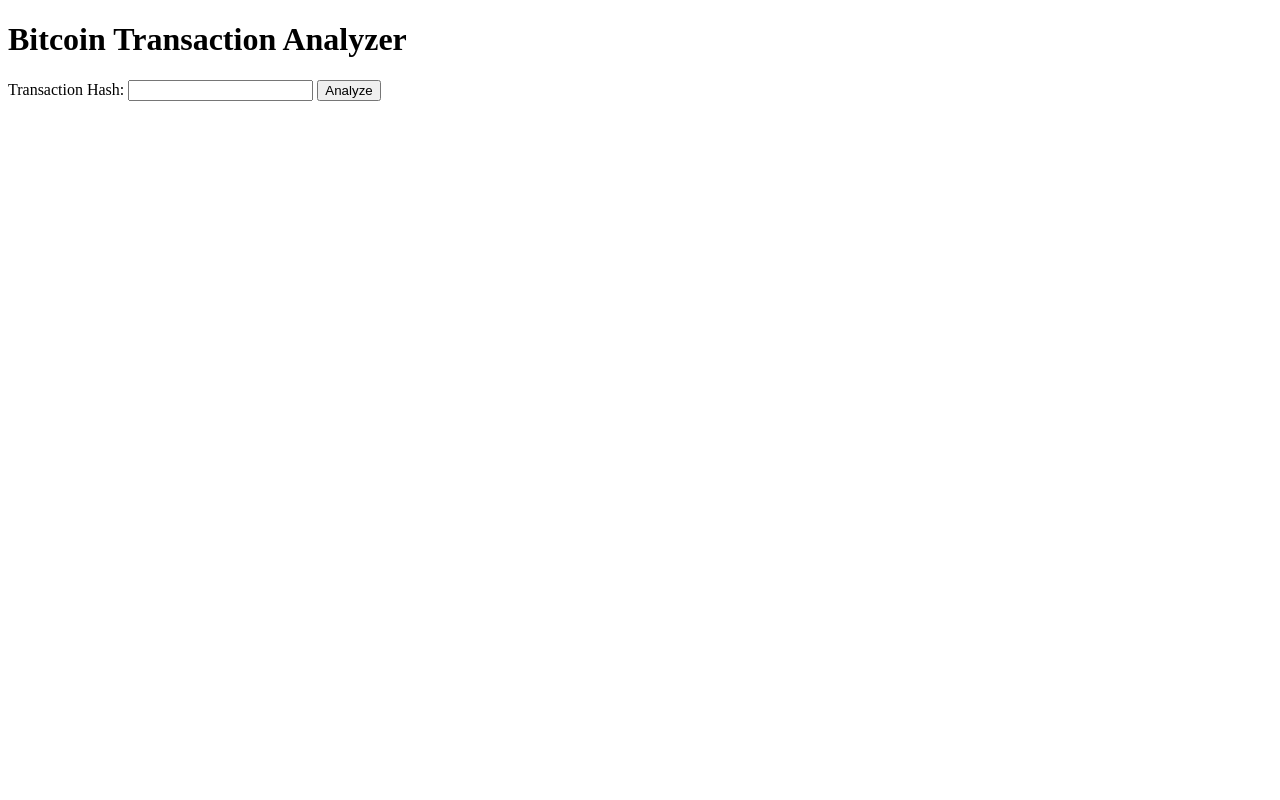
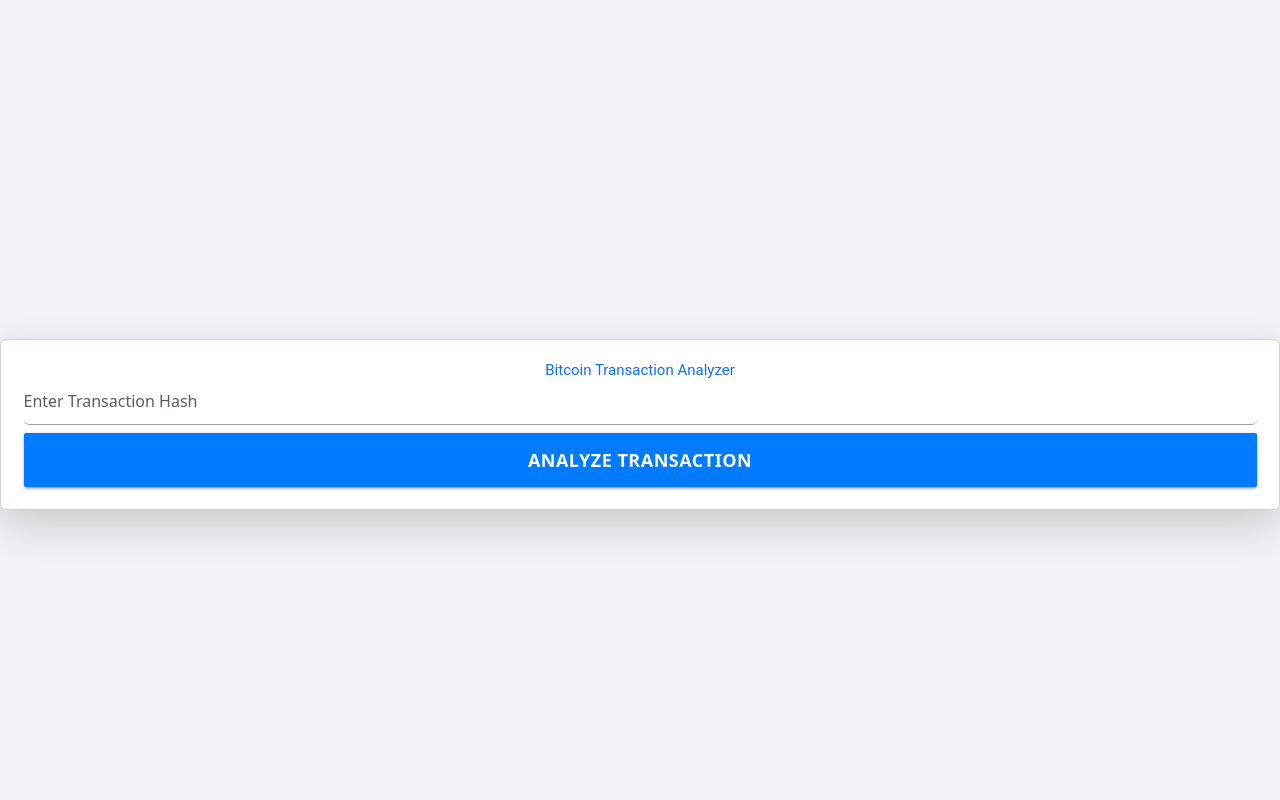
Before and after one commit to TusharChopraCyber/NIT_KKR, a Flask app: page / in a window 1280 px wide. Run offline with Flask 3, Linux system fonts and the light colour scheme; some libraries are stand-ins or nearby versions.

Commit message:
Update index.html

```diff
--- a/templates/index.html
+++ b/templates/index.html
@@ -1,14 +1,93 @@
 <!DOCTYPE html>
-<html>
+<html lang="en">
 <head>
+    <meta charset="UTF-8">
+    <meta name="viewport" content="width=device-width, initial-scale=1.0">
     <title>Bitcoin Transaction Analyzer</title>
+
+    <!-- Bootstrap CSS -->
+    <link href="https://cdn.jsdelivr.net/npm/bootstrap@5.3.0/dist/css/bootstrap.min.css" rel="stylesheet">
+
+    <!-- Tailwind CSS -->
+    <script src="https://cdn.tailwindcss.com"></script>
+
+    <!-- Materialize CSS -->
+    <link href="https://cdnjs.cloudflare.com/ajax/libs/materialize/1.0.0/css/materialize.min.css" rel="stylesheet">
+
+    <style>
+        body {
+            background-color: #f0f4f8;
+        }
+        .container {
+            margin-top: 5%;
+            max-width: 600px;
+        }
+        h1 {
+            color: #333;
+            text-align: center;
+            font-family: 'Roboto', sans-serif;
+            font-weight: 700;
+            margin-bottom: 20px;
+        }
+        .form-control {
+            margin-bottom: 15px;
+        }
+        .btn-analyze {
+            width: 100%;
+            background-color: #007bff;
+            border: none;
+            color: white;
+            font-size: 18px;
+            font-weight: bold;
+        }
+        .btn-analyze:hover {
+            background-color: #0056b3;
+        }
+        .please-wait {
+            display: none;
+            text-align: center;
+            font-size: 16px;
+            color: #ff8800;
+            margin-top: 15px;
+        }
+    </style>
+
+    <script>
+        function submitForm(event) {
+            event.preventDefault(); // Prevent the form from submitting the default way
+            const txHash = document.getElementById('tx_hash').value; // Get the value of the transaction hash
+            if (txHash) {
+                document.getElementById('please-wait-message').style.display = 'block'; // Show the "Please wait" message
+                setTimeout(() => {
+                    // Redirect to /tx/<tx_hash> after a brief delay
+                    window.location.href = `/tx/${txHash}`;
+                }, 500);
+            }
+        }
+    </script>
 </head>
-<body>
-    <h1>Bitcoin Transaction Analyzer</h1>
-    <form method="post">
-        <label for="tx_hash">Transaction Hash:</label>
-        <input type="text" id="tx_hash" name="tx_hash" required>
-        <input type="submit" value="Analyze">
-    </form>
+<body class="d-flex justify-content-center align-items-center min-h-screen">
+
+    <div class="container card shadow-lg p-4 rounded">
+        <h1 class="text-primary">Bitcoin Transaction Analyzer</h1>
+        <form onsubmit="submitForm(event)" class="text-center">
+            <div class="form-group">
+                <input type="text" id="tx_hash" name="tx_hash" class="form-control form-control-lg rounded" placeholder="Enter Transaction Hash" required>
+            </div>
+            <button type="submit" class="btn btn-analyze waves-effect waves-light btn-large">Analyze Transaction</button>
+        </form>
+
+        <!-- "Please wait" message -->
+        <div id="please-wait-message" class="please-wait">
+            <span>Please wait while we analyze the transaction...</span>
+        </div>
+    </div>
+
+    <!-- Bootstrap JS -->
+    <script src="https://cdn.jsdelivr.net/npm/bootstrap@5.3.0/dist/js/bootstrap.bundle.min.js"></script>
+
+    <!-- Materialize JS -->
+    <script src="https://cdnjs.cloudflare.com/ajax/libs/materialize/1.0.0/js/materialize.min.js"></script>
+
 </body>
 </html>
```
